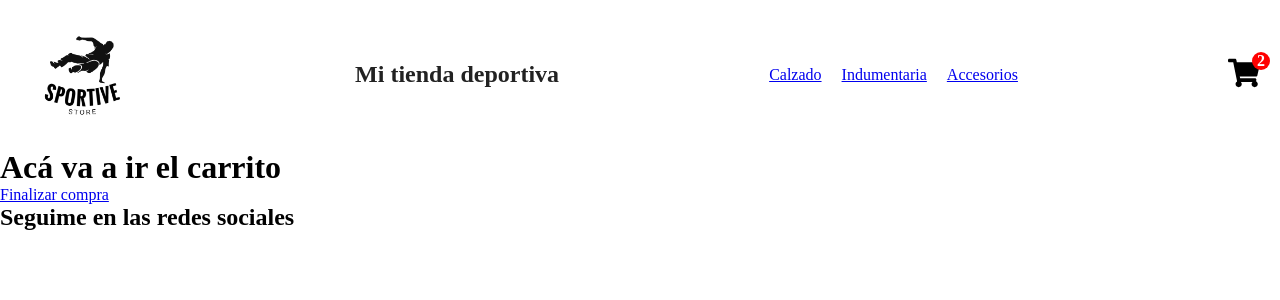
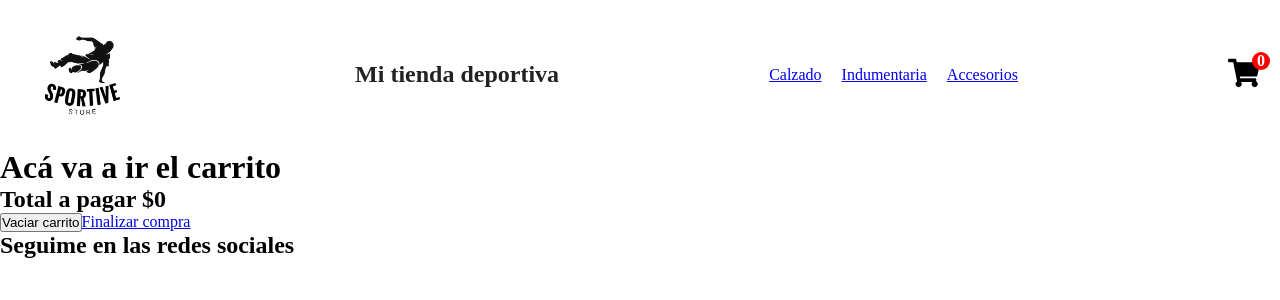
Before and after one commit to MT1-BYTE/React-js-CODER, a React (Vite) app: page /cart in a window 1280 px wide. Shown: the top 300 px of the page. Built offline with nearby package versions, Linux system fonts and the light colour scheme.

Commit message:
firebase

```diff
--- a/package.json
+++ b/package.json
@@ -10,6 +10,7 @@
     "preview": "vite preview"
   },
   "dependencies": {
+    "firebase": "^11.5.0",
     "react": "^19.0.0",
     "react-dom": "^19.0.0",
     "react-icons": "^5.4.0",
--- a/src/App.jsx
+++ b/src/App.jsx
@@ -9,10 +9,12 @@ import { Navbar } from "./components/layouts/navbar/Navbar";
 import { Footer } from "./components/layouts/footer/Footer";
 import ItemDetail from "./components/pages/itemDetail/ItemDetail";
 import Checkout from "./components/pages/checkout/Checkout";
+import { CartContextProvider } from "./context/CartContext";
 
 function App() {
   return (
     <BrowserRouter>
+      <CartContextProvider>
         <Navbar />
         <Routes>
           <Route path="/" element={<ItemListContainer />} />
@@ -24,6 +26,7 @@ function App() {
           <Route path="*" element={<h2>Error 404 not found</h2>} />
         </Routes>
         <Footer />
+      </CartContextProvider>
     </BrowserRouter>
   );
 }
--- a/src/components/common/cartWidget/cartWidget/CartWidget.jsx
+++ b/src/components/common/cartWidget/cartWidget/CartWidget.jsx
@@ -1,10 +1,16 @@
+import { useContext } from "react";
 import "./CartWidget.css";
 import { FaShoppingCart } from "react-icons/fa";
+import { CartContext } from "../../../../context/CartContext";
+
 export const CartWidget = () => {
+  const { getTotalQuantity } = useContext(CartContext);
+  let total = getTotalQuantity();
+
   return (
     <div className="cart-container">
       <FaShoppingCart className="cart-icon" />
-      <h3 className="item-count">2</h3>
+      <h3 className="item-count">{total}</h3>
     </div>
   );
 };
--- a/src/components/common/cartWidget/counter/Counter.jsx
+++ b/src/components/common/cartWidget/counter/Counter.jsx
@@ -1,27 +1,35 @@
-import { useState, useEffect } from "react"; //Estamos importando el Hook useState desde React.
+import { useContext, useState } from "react"; //Estamos importando el Hook useState desde React.
+import { CartContext } from "../../../../context/CartContext";
 
-const Counter = ({ darkMode }) => {
-  const [contador, setContador] = useState(0); // Valor inicial del contador en 0
+const Counter = ({ item }) => {
+  const [contador, setContador] = useState(1); // Valor inicial del contador
+  const { addToCart } = useContext(CartContext);
 
   const sumar = () => {
-    setContador(contador + 1);
+    if (item.stock > contador) {
+      setContador(contador + 1);
+    } else {
+      alert("Sin stock");
+    }
   };
 
   const restar = () => {
-    setContador(contador - 1);
+    if (contador > 1) {
+      setContador(contador - 1);
+    }
   };
 
-  console.log("Petición fuera del useEffect()");
-
-  useEffect(() => {
-    console.log("Una petición a un servidor que está en Japón");
-  }, [darkMode]); // Se llama array de dependencia
+  const onAdd = () => {
+    let objeto = { ...item, quantity: contador };
+    addToCart(objeto);
+  };
 
   return (
     <div>
       <h2>{contador}</h2>
       <button onClick={sumar}>Sumar</button>
       <button onClick={restar}>Restar</button>
+      <button onClick={onAdd}>Agregar al carrito</button>
     </div>
   );
 };
--- a/src/components/pages/cart/Cart.jsx
+++ b/src/components/pages/cart/Cart.jsx
@@ -1,9 +1,30 @@
+import { useContext } from "react";
 import { Link } from "react-router";
+import { CartContext } from "../../../context/CartContext";
 
 const Cart = () => {
+  const { cart, resetCart, removeById, getTotalAmount } =
+    useContext(CartContext);
+
+  let total = getTotalAmount();
+
   return (
     <div>
       <h1>Acá va a ir el carrito</h1>
+      {cart.map((product) => {
+        return (
+          <div key={product.id}>
+            <h2>{product.title}</h2>
+            <h3>{product.price}</h3>
+            <h3>x{product.quantity}</h3>
+            <button onClick={() => removeById(product.id)}>
+              Eliminar producto
+            </button>
+          </div>
+        );
+      })}
+      <h2>Total a pagar ${total}</h2>
+      <button onClick={resetCart}>Vaciar carrito</button>
       <Link to="/checkout">Finalizar compra</Link>
     </div>
   );
--- a/src/components/pages/itemDetail/ItemDetail.jsx
+++ b/src/components/pages/itemDetail/ItemDetail.jsx
@@ -1,6 +1,8 @@
 import { useEffect, useState } from "react";
-import { products } from "../../../products";
 import { useParams } from "react-router";
+import Counter from "../../common/cartWidget/counter/Counter";
+import { dataBase } from "../../../firebaseConfig";
+import { collection, doc, getDoc } from "firebase/firestore";
 
 const ItemDetail = () => {
   const [item, setItem] = useState({});
@@ -8,8 +10,14 @@ const ItemDetail = () => {
   const { id } = useParams();
 
   useEffect(() => {
-    let product = products.find((elemento) => elemento.id === id);
-    setItem(product);
+    let refCollection = collection(dataBase, "products");
+    let refDoc = doc(refCollection, id);
+    const getProduct = getDoc(refDoc);
+    getProduct
+      .then((res) => {
+        setItem({ id: res.id, ...res.data() });
+      })
+      .catch((error) => console.log(error));
   }, [id]);
 
   return (
@@ -17,6 +25,7 @@ const ItemDetail = () => {
       <h1>{item.title}</h1>
       <img src={item.imageUrl} alt="" />
       <p>{item.description}</p>
+      <Counter item={item} />
     </div>
   );
 };
--- a/src/components/pages/itemListContainer/ItemListContainer.jsx
+++ b/src/components/pages/itemListContainer/ItemListContainer.jsx
@@ -1,39 +1,40 @@
 import { useEffect, useState } from "react";
-import { products } from "../../../products";
 import "./ItemListContainer.css";
 import { ProductCard } from "../../common/cartWidget/productCard/ProductCard";
 import { useParams } from "react-router";
+import { dataBase } from "../../../firebaseConfig";
+
+import { collection, addDoc, getDocs } from "firebase/firestore";
 
 export const ItemListContainer = ({ greeting }) => {
   const [items, setItems] = useState([]);
 
   const { name } = useParams();
 
-  // Undefined ---> Home ---> Ver todos los productos
-  // String ---> Categoría ---> Filtrar los productos
-
   useEffect(() => {
-    let productosFiltrados = products.filter(
-      (elemento) => elemento.category === name
-    );
-
-    const getProducts = new Promise((resolve, reject) => {
-      let isAdmin = true;
-      if (isAdmin) {
-        resolve(name ? productosFiltrados : products);
-      } else {
-        reject({ message: "Todo salió mal", status: 400 });
-      }
-    });
-
+    let refCollection = collection(dataBase, "products");
+    const getProducts = getDocs(refCollection);
     getProducts
-      .then((res) => setItems(res))
+      .then((res) => {
+        const nuevoArray = res.docs.map((elemento) => {
+          return { id: elemento.id, ...elemento.data() };
+        });
+        setItems(nuevoArray);
+      })
       .catch((error) => console.log(error));
   }, [name]);
+
+  //const cargar = () => {
+  //  let refCollection = collection(dataBase, "products");
+  //  products.forEach((product) => {
+  //    addDoc(refCollection, product);
+  //  });
+  //};
 
   return (
     <section>
       <h2>{greeting}</h2>
+      {/* <button onClick={cargar}>Cargar productos</button> */}
       <h2>Mis productos</h2>
       {items.map((item) => {
         return <ProductCard key={item.id} item={item} />;
--- /dev/null
+++ b/src/context/CartContext.jsx
@@ -0,0 +1,60 @@
+import { createContext, useState } from "react";
+
+export const CartContext = createContext();
+
+export const CartContextProvider = ({ children }) => {
+  const [cart, setCart] = useState([]);
+
+  const addToCart = (product) => {
+    let existe = cart.some((elemento) => elemento.id === product.id);
+
+    if (existe) {
+      let newArray = cart.map((elemento) => {
+        if (elemento.id === product.id) {
+          return {
+            ...elemento,
+            quantity: elemento.quantity + product.quantity,
+          };
+        } else {
+          return elemento;
+        }
+      });
+      setCart(newArray);
+    } else {
+      setCart([...cart, product]);
+    }
+  };
+
+  const resetCart = () => {
+    setCart([]);
+  };
+
+  const removeById = (id) => {
+    let newArray = cart.filter((elemento) => elemento.id != id);
+    setCart(newArray);
+  };
+
+  const getTotalAmount = () => {
+    let total = cart.reduce((acumulador, elemento) => {
+      return acumulador + elemento.price * elemento.quantity;
+    }, 0);
+    return total;
+  };
+  const getTotalQuantity = () => {
+    let total = cart.reduce((acumulador, elemento) => {
+      return acumulador + elemento.quantity;
+    }, 0);
+    return total;
+  };
+
+  let data = {
+    cart,
+    addToCart,
+    resetCart,
+    removeById,
+    getTotalAmount,
+    getTotalQuantity,
+  };
+
+  return <CartContext.Provider value={data}>{children}</CartContext.Provider>;
+};
--- /dev/null
+++ b/src/firebaseConfig.js
@@ -0,0 +1,15 @@
+import { initializeApp } from "firebase/app";
+import { getFirestore } from "firebase/firestore";
+
+const firebaseConfig = {
+  apiKey: "AIzaSyANElMoKB05_f56JwAcm6BfnE89vECH5jo",
+  authDomain: "sportive-backend.firebaseapp.com",
+  projectId: "sportive-backend",
+  storageBucket: "sportive-backend.firebasestorage.app",
+  messagingSenderId: "947124268452",
+  appId: "1:947124268452:web:e467175a11a37c293fe531",
+};
+
+// Initialize Firebase
+const app = initializeApp(firebaseConfig);
+export const dataBase = getFirestore(app);
--- a/src/products.js
+++ b/src/products.js
@@ -1,17 +1,17 @@
 export const products = [
+  //{
+  //  id: "1",
+  //  title: "Zapatillas adidas Terrex Free Hiker 2.0 Hombre",
+  //  price: 275000,
+  //  stock: 23,
+  //  description:
+  //    "Zapatillas de senderismo diseñadas para ofrecer comodidad, resistencia y tracción en cualquier terreno. Incorporan una entresuela Boost, que proporciona una amortiguación reactiva y un retorno de energía excepcional en cada paso. Su parte superior está confeccionada con Primeknit, un material flexible y transpirable que se adapta al pie para un ajuste cómodo y seguro. La suela Continental™ Rubber garantiza un agarre superior en superficies húmedas y secas, mientras que su diseño ligero permite mayor libertad de movimiento sin sacrificar estabilidad. Ideales para largas caminatas, terrenos irregulares y aventuras al aire libre, las Terrex Free Hiker 2.0 combinan tecnología y estilo para que explores sin límites.",
+  //  category: "calzado",
+  //  imageUrl:
+  //    "https://res.cloudinary.com/dhhtkgfiw/image/upload/v1740532384/zapatillas-adidas_qh0jco.jpg",
+  //},
   {
-    id: "1",
-    title: "Zapatillas adidas Terrex Free Hiker 2.0 Hombre",
-    price: 275000,
-    stock: 23,
-    description:
-      "Zapatillas de senderismo diseñadas para ofrecer comodidad, resistencia y tracción en cualquier terreno. Incorporan una entresuela Boost, que proporciona una amortiguación reactiva y un retorno de energía excepcional en cada paso. Su parte superior está confeccionada con Primeknit, un material flexible y transpirable que se adapta al pie para un ajuste cómodo y seguro. La suela Continental™ Rubber garantiza un agarre superior en superficies húmedas y secas, mientras que su diseño ligero permite mayor libertad de movimiento sin sacrificar estabilidad. Ideales para largas caminatas, terrenos irregulares y aventuras al aire libre, las Terrex Free Hiker 2.0 combinan tecnología y estilo para que explores sin límites.",
-    category: "calzado",
-    imageUrl:
-      "https://res.cloudinary.com/dhhtkgfiw/image/upload/v1740532384/zapatillas-adidas_qh0jco.jpg",
-  },
-  {
-    id: "2",
+    //  id: "2",
     title: "Zapatillas Running Nike Zoomx Vaporfly 3 Hombre",
     price: 400000,
     stock: 32,
@@ -22,7 +22,7 @@ export const products = [
       "https://res.cloudinary.com/dhhtkgfiw/image/upload/v1740532289/zapatillas-nikezoomx_koeflx.jpg",
   },
   {
-    id: "3",
+    //  id: "3",
     title: "Buzo Running Nike Trail Magic Hour Hombre",
     price: 140000,
     stock: 7,
@@ -33,7 +33,7 @@ export const products = [
       "https://res.cloudinary.com/dhhtkgfiw/image/upload/v1740532177/buzo-nike_cche0x.jpg",
   },
   {
-    id: "4",
+    //  id: "4",
     title: "Mochila Puma Patch",
     price: 60000,
     stock: 19,
```
Also changed, not shown: src/context/DarkModeContext.jsx (added), 1 other file (tests, documents, lock files or other folders). Lines whose indentation alone changed are shown as unchanged.
